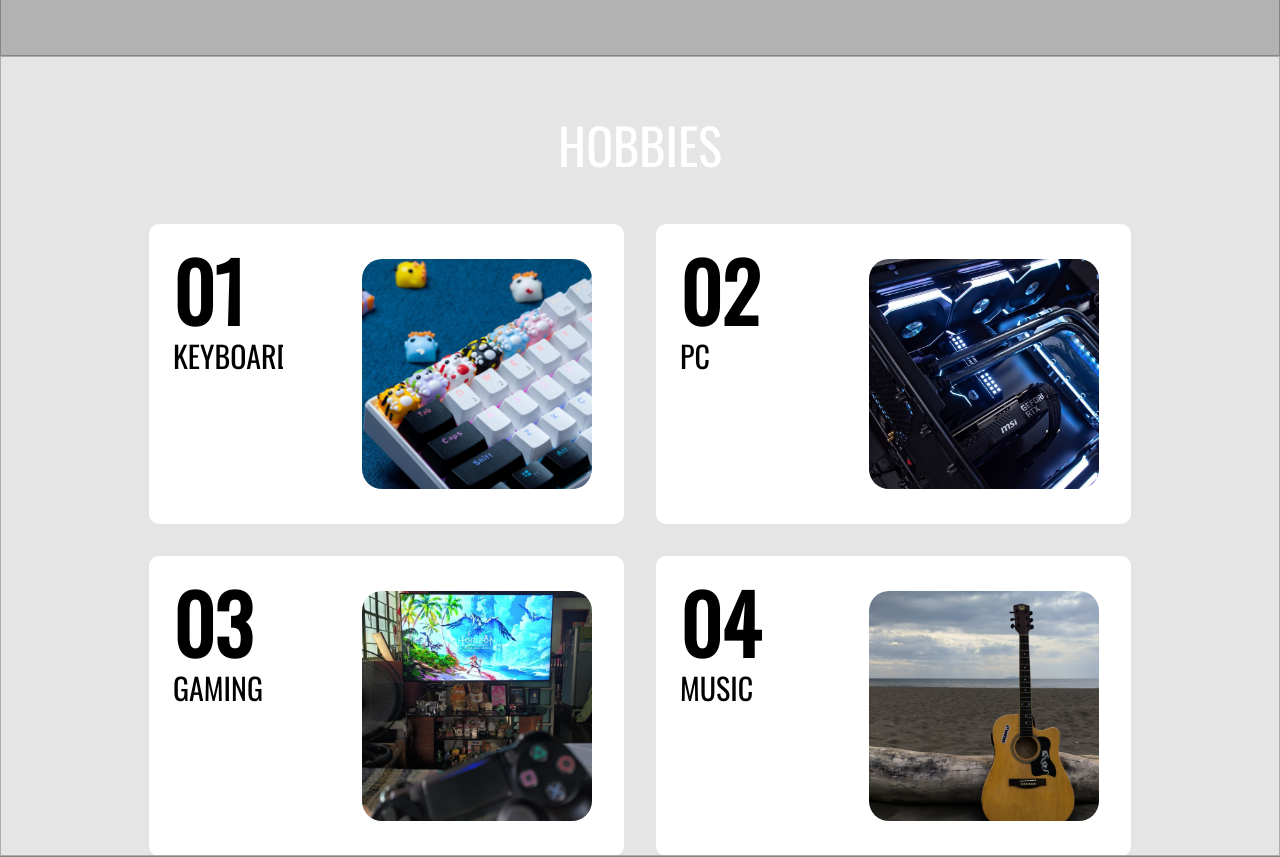
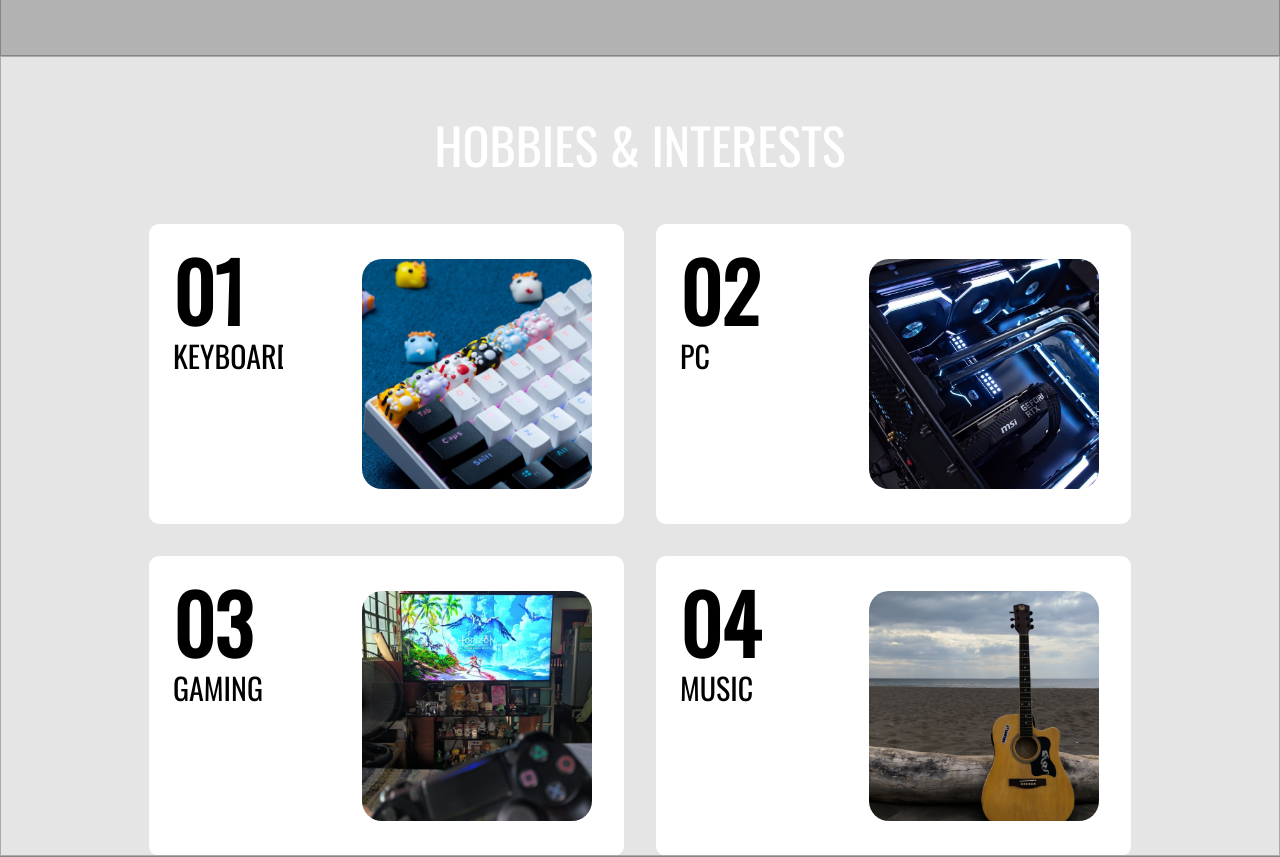
Before and after one commit to Teqnixx/Personal-Website, a plain HTML site: page index.html in a window 1280 px wide. Shown: the part 1294-2151 px from the top of the page. Drawn offline with nearby package versions, Linux system fonts and the light colour scheme; a web font is replaced by a local one.

Commit message:
Add files via upload

```diff
--- a/index.html
+++ b/index.html
@@ -64,7 +64,7 @@
 
     <section id="hobbies-section">
         <div class="container">
-            <p class="hobbies-title1 text-center">HOBBIES</p>
+            <p class="hobbies-title1 text-center" style="overflow: hidden;">HOBBIES & INTERESTS</p>
             <div class="row justify-content-center">
                 <div class="col-md-5 m-3 hobby-cards">
                     <div class="row" style="height: 100%;">
```
